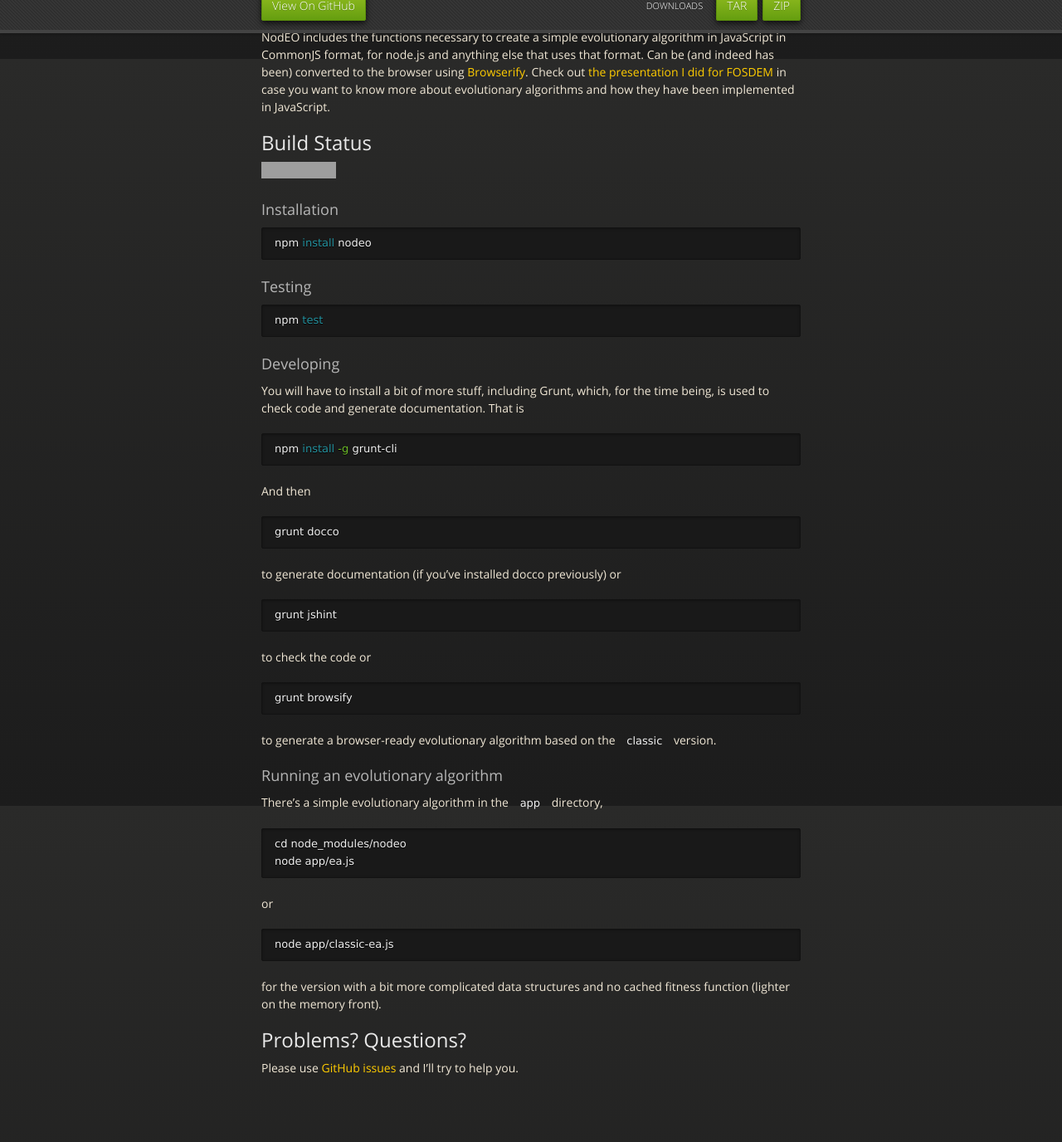
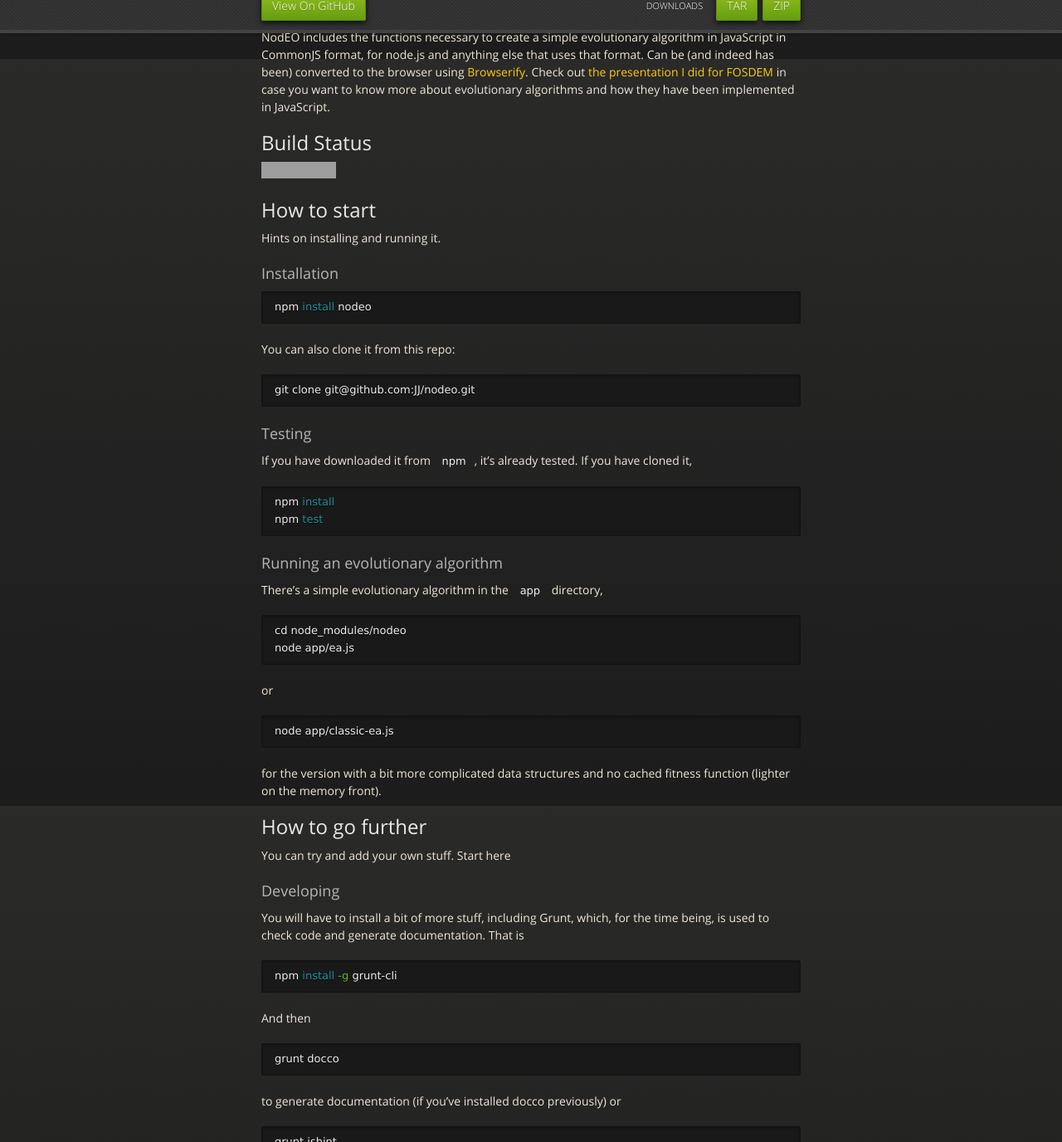
Before and after one commit to JJ/nodeo, a Jekyll site: the page built from index.md, in a window 1280 px wide and 1400 px high, scrolled down 805 px, cut to the strip 24-1400 px from the top of the window. Shown: the whole strip at 83% size. Built offline with Jekyll 4.4.1, drawn with Linux system fonts in a browser that asks for light colours; nearby versions of some CDN libraries; some of the changed text lies outside the part shown; grey boxes are pictures that could not be loaded.

Commit message:
Sync gh-pages with master

````diff
--- a/index.md
+++ b/index.md
@@ -22,15 +22,48 @@ they have been implemented in JavaScript.
 
 [![Build Status](https://travis-ci.org/JJ/nodeo.png)](https://travis-ci.org/JJ/nodeo)
 
+## How to start
+
+Hints on installing and running it.
+
 ### Installation
+
 ```bash
 npm install nodeo
 ```
 
+You can also clone it from this repo:
+```bash
+git clone git@github.com:JJ/nodeo.git
+```
+
 ### Testing
+
+If you have downloaded it from `npm`, it's already tested. If you have cloned it,
+
 ```bash
+npm install
 npm test
 ```
+
+
+### Running an evolutionary algorithm
+
+There's a simple evolutionary algorithm in the `app` directory,
+
+	cd node_modules/nodeo
+	node app/ea.js
+
+or
+
+	node app/classic-ea.js
+
+for the version with a bit more complicated data structures and no cached fitness function (lighter on the memory front).
+
+
+## How to go further
+
+You can try and add your own stuff. Start here
 
 ### Developing
 
@@ -54,20 +87,7 @@ to check the code or
 to generate a browser-ready evolutionary algorithm based on the `classic` version.
 
 
-### Running an evolutionary algorithm
-
-There's a simple evolutionary algorithm in the `app` directory,
-
-	cd node_modules/nodeo
-	node app/ea.js
-
-or
-
-	node app/classic-ea.js
-
-for the version with a bit more complicated data structures and no cached fitness function (lighter on the memory front).
-
 
 ## Problems? Questions?
 
-Please use [GitHub issues](https://github.com/JJ/nodeo/issues) and I'll try to help you.
+Please use [GitHub issues](https://github.com/JJ/nodeo/issues) and I'll try to help you. Can't guarantee I'll be in Gitter, but if that's your thing, please go ahead and try it, I'll arrive eventually.
````
Also changed, not shown: README.md.
